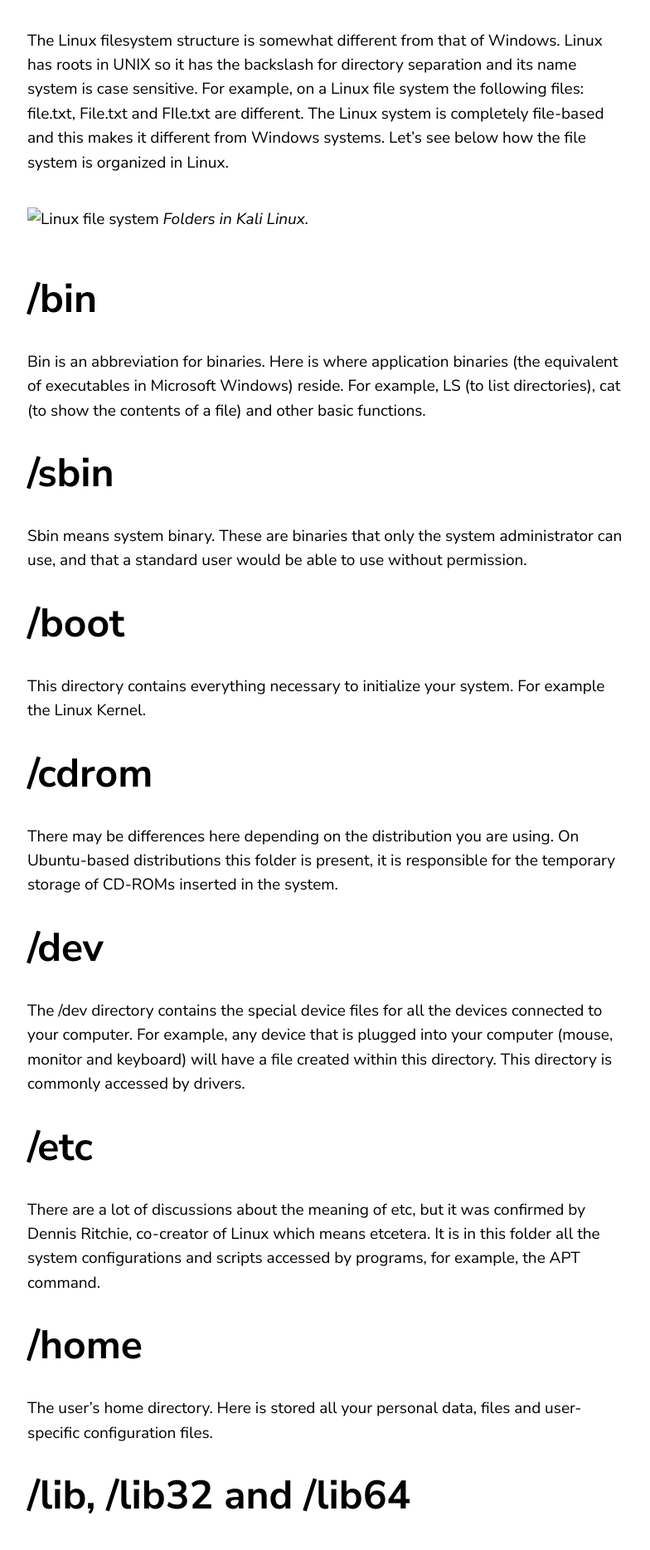
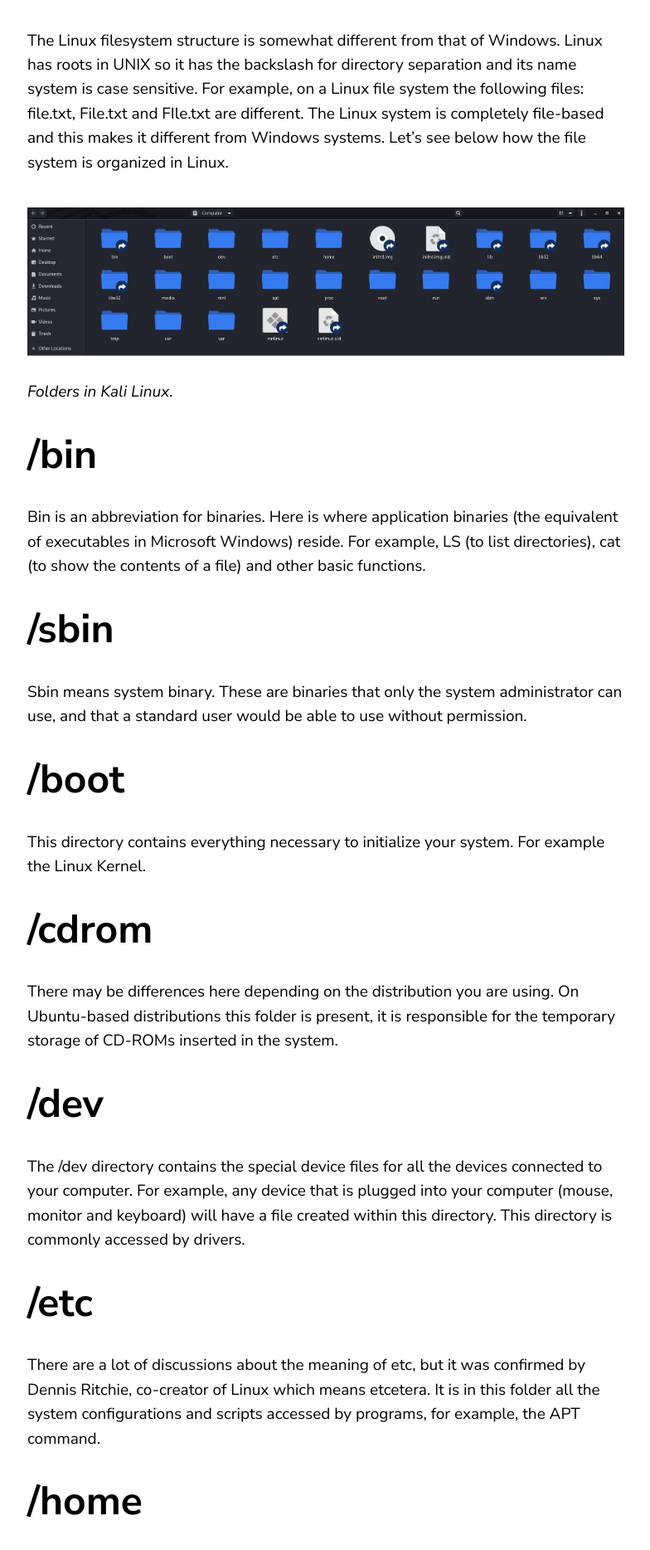
Before and after one commit to filipemosca/doretox.github.io, a Jekyll site: the page built from _posts/2020-04-13-linux-file-system.markdown, in a window 1280 px wide. Shown: the part 534-2402 px from the top of the page at 83% size, without its empty margins (67-851 px from the left). Built offline with Jekyll 4.4.1, drawn with Linux system fonts in a browser that asks for light colours.

Commit message:
first post

```diff
--- a/_posts/2020-04-13-linux-file-system.markdown
+++ b/_posts/2020-04-13-linux-file-system.markdown
@@ -10,7 +10,7 @@ The Linux filesystem structure is somewhat different from that of Windows. Linux
 For example, on a Linux file system the following files: file.txt, File.txt and FIle.txt are different.
 The Linux system is completely file-based and this makes it different from Windows systems. Let's see below how the file system is organized in Linux.
 
-![Linux file system](/assets/img/folders.jpg)
+![Linux file system](/assets/img/linux-file-system/folders.jpg)
 *Folders in Kali Linux.*
 
 # /bin
```
